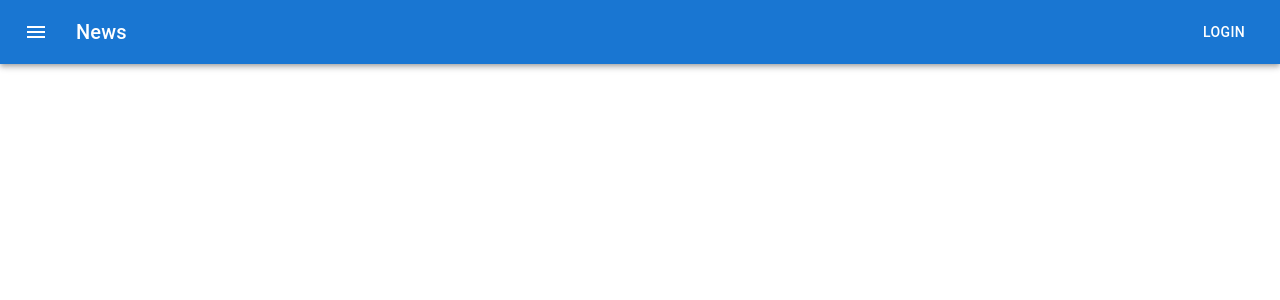
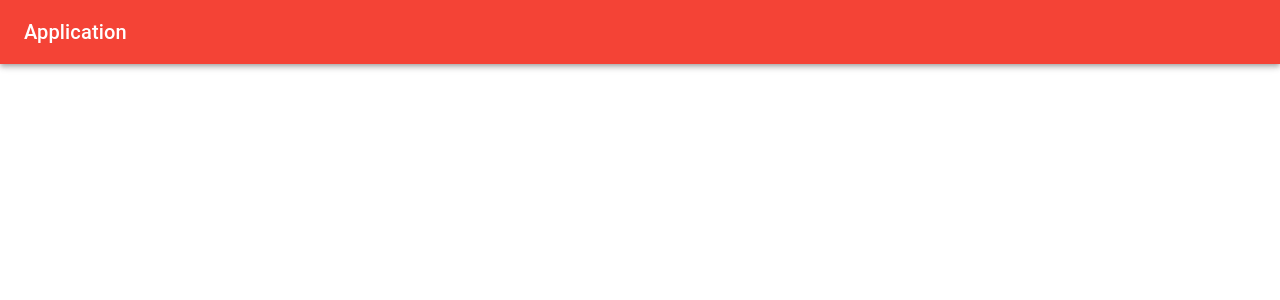
Before and after one commit to Luca10info/app, a React (Create React App) app in the folder my-app/: page / in a window 1280 px wide. Shown: the top 300 px of the page. Built offline with nearby package versions, Linux system fonts and the light colour scheme.

Commit message:
update navbar

```diff
--- a/my-app/src/App.js
+++ b/my-app/src/App.js
@@ -1,4 +1,5 @@
 import Navbar from "./components/navbar.js"
+
 
 function App() {
   return (
--- a/my-app/src/components/navbar.js
+++ b/my-app/src/components/navbar.js
@@ -6,25 +6,18 @@ import Typography from '@mui/material/Typography';
 import Button from '@mui/material/Button';
 import IconButton from '@mui/material/IconButton';
 import MenuIcon from '@mui/icons-material/Menu';
+import {red} from '@mui/material/colors'
+function Navbar() {
 
-function Navbar() {
+    const color=red[500];
+
   return (
-    <Box sx={{ flexGrow: 1 }}>
-      <AppBar position="static">
-        <Toolbar>
-          <IconButton
-            size="large"
-            edge="start"
-            color="inherit"
-            aria-label="menu"
-            sx={{ mr: 2 }}
-          >
-            <MenuIcon />
-          </IconButton>
-          <Typography variant="h6" component="div" sx={{ flexGrow: 1 }}>
-            News
+    <Box  sx={{ flexGrow: 1 }}>
+      <AppBar style={{backgroundColor: color}} position="static">
+        <Toolbar >
+          <Typography  variant="h6" component="div" sx={{ flexGrow: 1 }}>
+            Application
           </Typography>
-          <Button color="inherit">Login</Button>
         </Toolbar>
       </AppBar>
     </Box>
```
